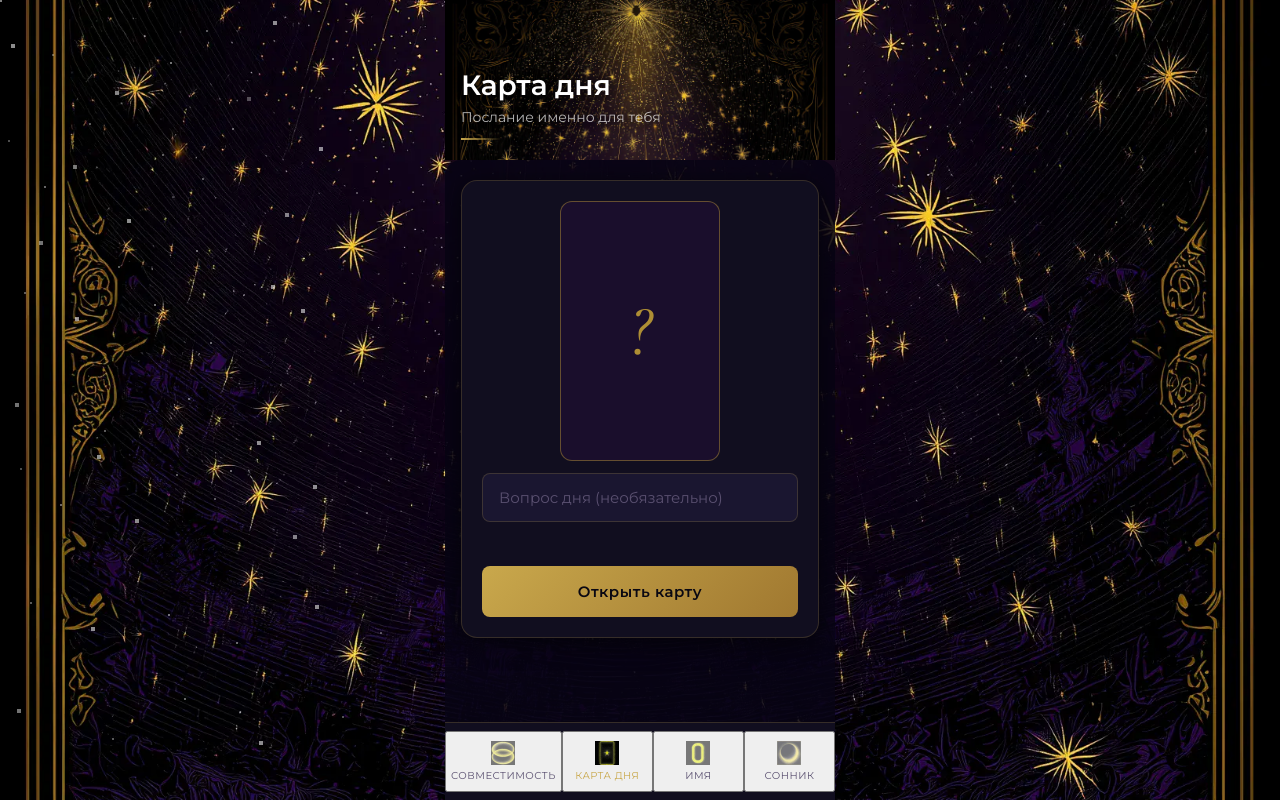
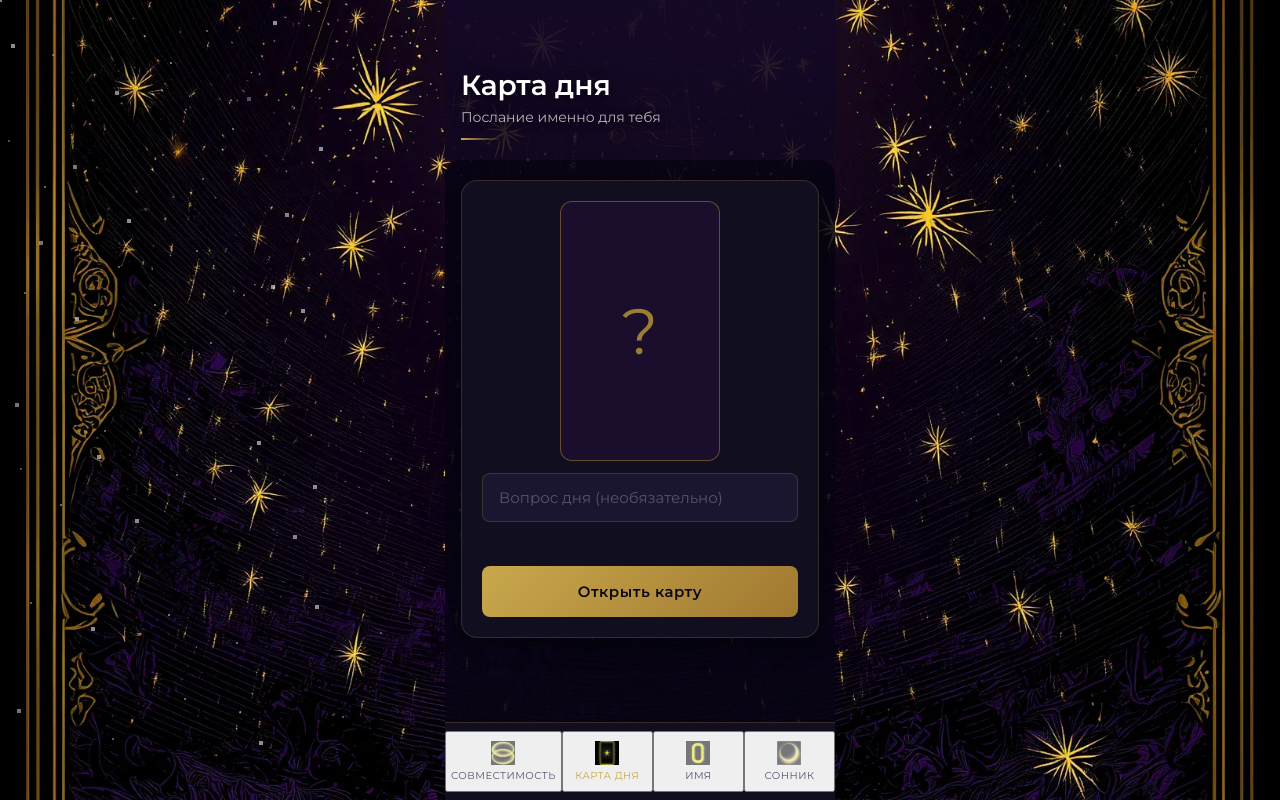
Before and after one commit to gerogiresasha/max-esoteric, a plain HTML site: page index.html in a window 1280 px wide. Both pictures are taken after a click on the button "КАРТА ДНЯ". Drawn offline with nearby package versions, Linux system fonts and the light colour scheme.

Commit message:
fix header bg and card placeholder icon

```diff
--- a/css/style.css
+++ b/css/style.css
@@ -154,9 +154,7 @@ body::before{
 }
 
 .screen-header{
-  background-image:url('../assets/backgrounds/bg-main.webp');
-  background-size:cover;
-  background-position:center top;
+  background:linear-gradient(180deg, rgba(20, 8, 40, 0.95) 0%, rgba(15, 6, 30, 0.85) 100%);
   padding:24px 16px 20px;
   min-height:160px;
   display:flex;
@@ -447,11 +445,11 @@ input[type="date"].input-field{
 }
 
 .card-placeholder-icon {
-  font-family: 'Cormorant Garamond', serif;
-  font-size: 72px;
-  font-style: italic;
+  font-family: 'Montserrat', sans-serif;
+  font-size: 64px;
+  font-weight: 300;
   color: #D4AF37;
-  opacity: 0.8;
+  opacity: 0.7;
   line-height:1;
 }
 
```
